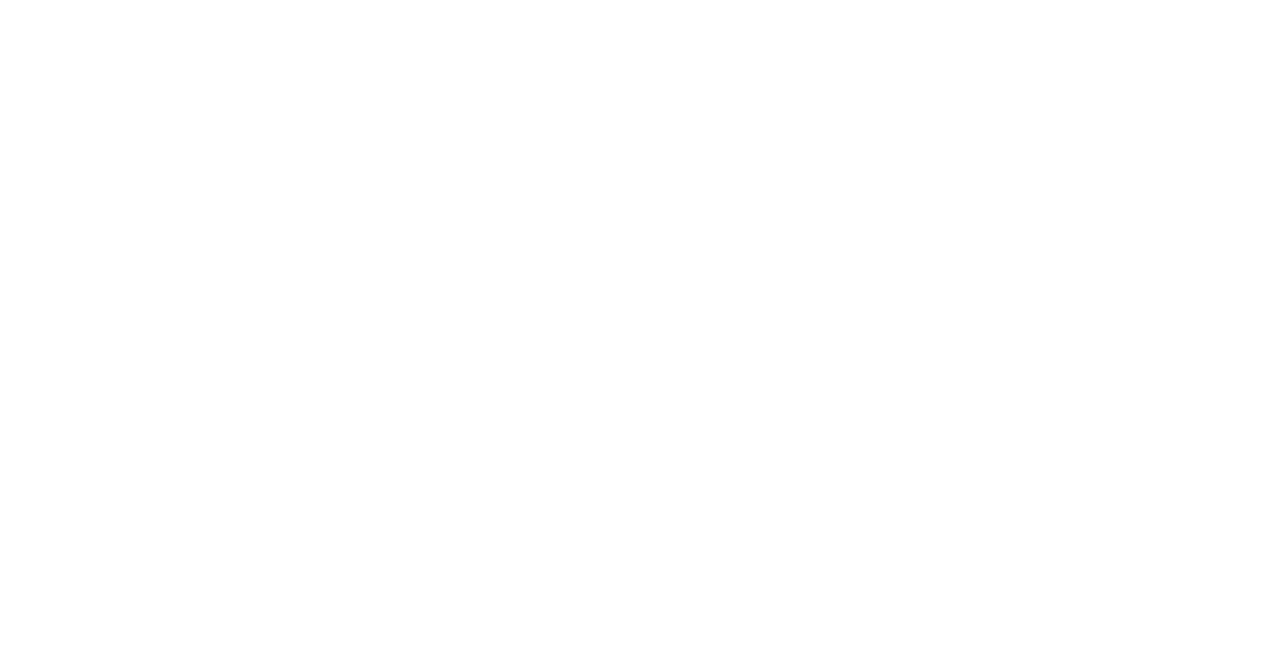
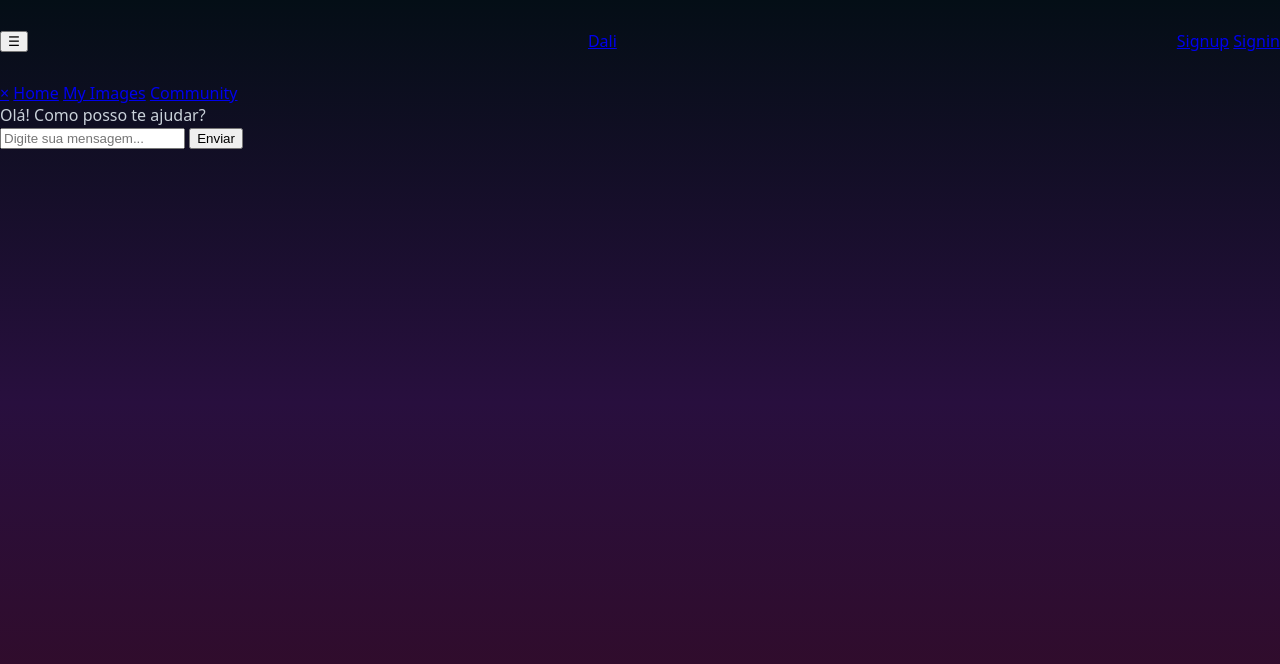
Before and after one commit to luis-barbara/frontend-i-aulas, a plain HTML site: page index.html in a window 1280 px wide. Drawn offline with Linux system fonts and the light colour scheme.

Commit message:
build: estrutura

```diff
--- a/index.html
+++ b/index.html
@@ -1,11 +1,50 @@
 <!DOCTYPE html>
 <html lang="en">
-<head>
-    <meta charset="UTF-8">
-    <meta name="viewport" content="width=device-width, initial-scale=1.0">
-    <title>Document</title>
-</head>
+    <head>
+        <title>Dali</title>
+        <link rel="icon" type="favicon/x-icon" href="/imagens/favicon2.png">
+        <link rel="preconnect" href="https://fonts.googleapis.com">
+        <link rel="preconnect" href="https://fonts.gstatic.com" crossorigin>
+        <meta name="viewport" content="width=device-width,initial-scale=1">
+        <link href="https://fonts.googleapis.com/css2?family=Roboto:ital,wght@0,100..900;1,100..900&display=swap"
+            rel="stylesheet">
+        <link rel="stylesheet" href="styles.css">
+        <link href="https://cdnjs.cloudflare.com/ajax/libs/font-awesome/6.0.0-beta3/css/all.min.css" rel="stylesheet">
+    </head>
 <body>
+    <header>
+        <div class="navbar-container">
+            <div class="navbar">
+                <button class="openbtn" onclick="openNav()">&#9776;</button>
+                <a class="home-button" href="index.html">Dali</a>
+                <nav class="nav-links">
+                    <a href="signup.html">Signup</a>
+                    <a href="signin.html">Signin</a>
+                </nav>
+            </div>
+        </div>
+    </header>
+    <div id="mySidepanel" class="sidepanel">
+        <a href="javascript:void(0)" class="closebtn" onclick="closeNav()">&times;</a>
+        <a href="#">Home</a>
+        <a href="#">My Images</a>
+        <a href="#">Community</a>
+    </div>
+    <main>
+        <div class="chat-container">
+            <div class="chat-box" id="chat-box">
+                <div class="bot-message">Olá! Como posso te ajudar?</div>
+            </div>
+            <div class="input-container">
+                <input type="text" id="user-input" placeholder="Digite sua mensagem...">
+                <button onclick="sendMessage()">Enviar</button>
+            </div>
+        </div>
+
+    </main>
+    <footer>
+
+    </footer>
 
 </body>
 </html>
--- a/styles.css
+++ b/styles.css
@@ -0,0 +1,19 @@
+body {
+    margin: 0;
+    font-family: system-ui, -apple-system, BlinkMacSystemFont, 'Segoe UI', Roboto, Oxygen, Ubuntu, Cantarell, 'Open Sans', 'Helvetica Neue', sans-serif;
+    background-image: linear-gradient(0deg, #340b23 0%, #280f3e 50%, #040e16 100%);
+    color: #c9d1d9;
+}
+
+
+main {
+    min-height: calc(100vh - 99px);
+}
+
+.navbar {
+    display: flex;
+    justify-content: space-between;
+    align-items: center;
+    padding: 30px 0;
+    width: 100%;
+}
```
